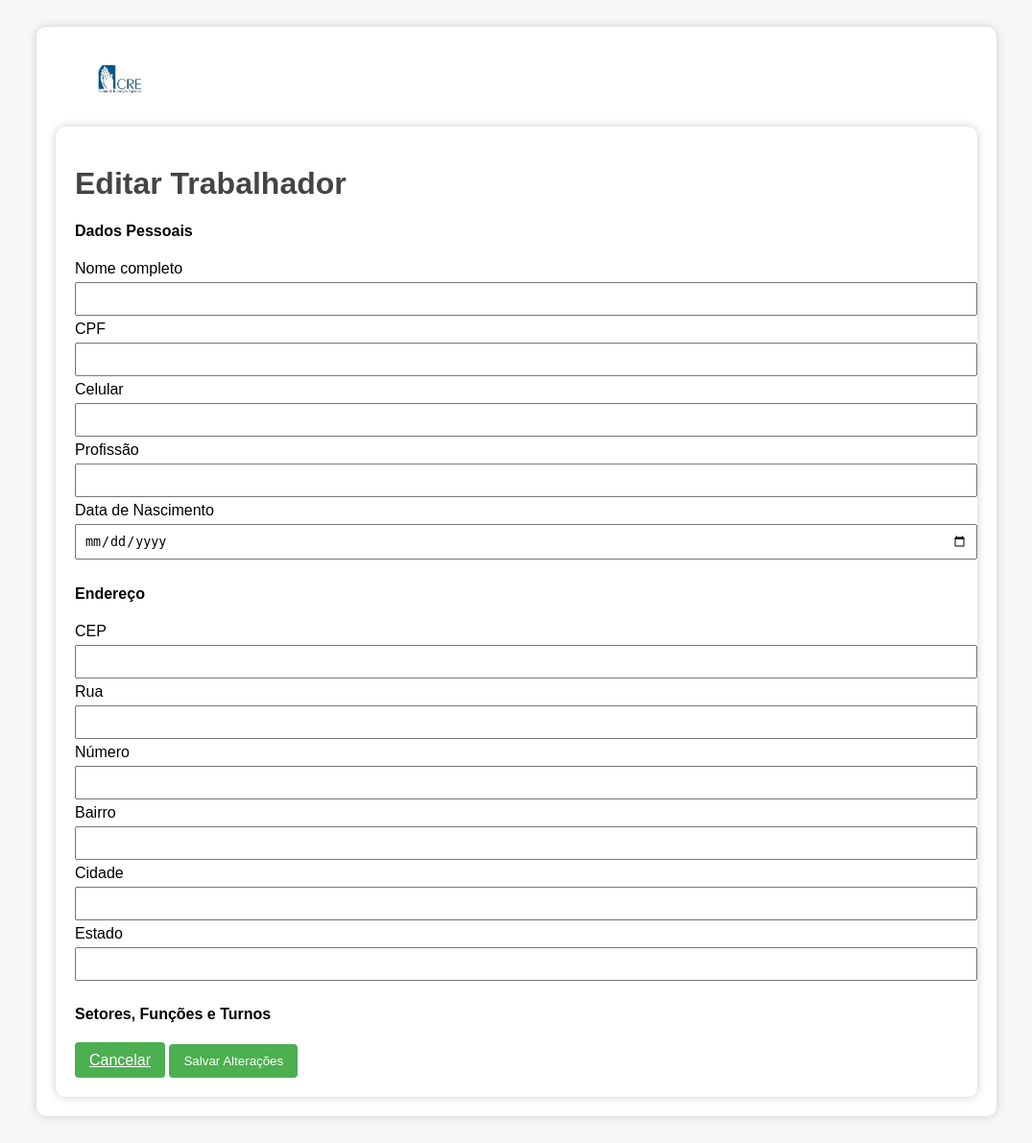
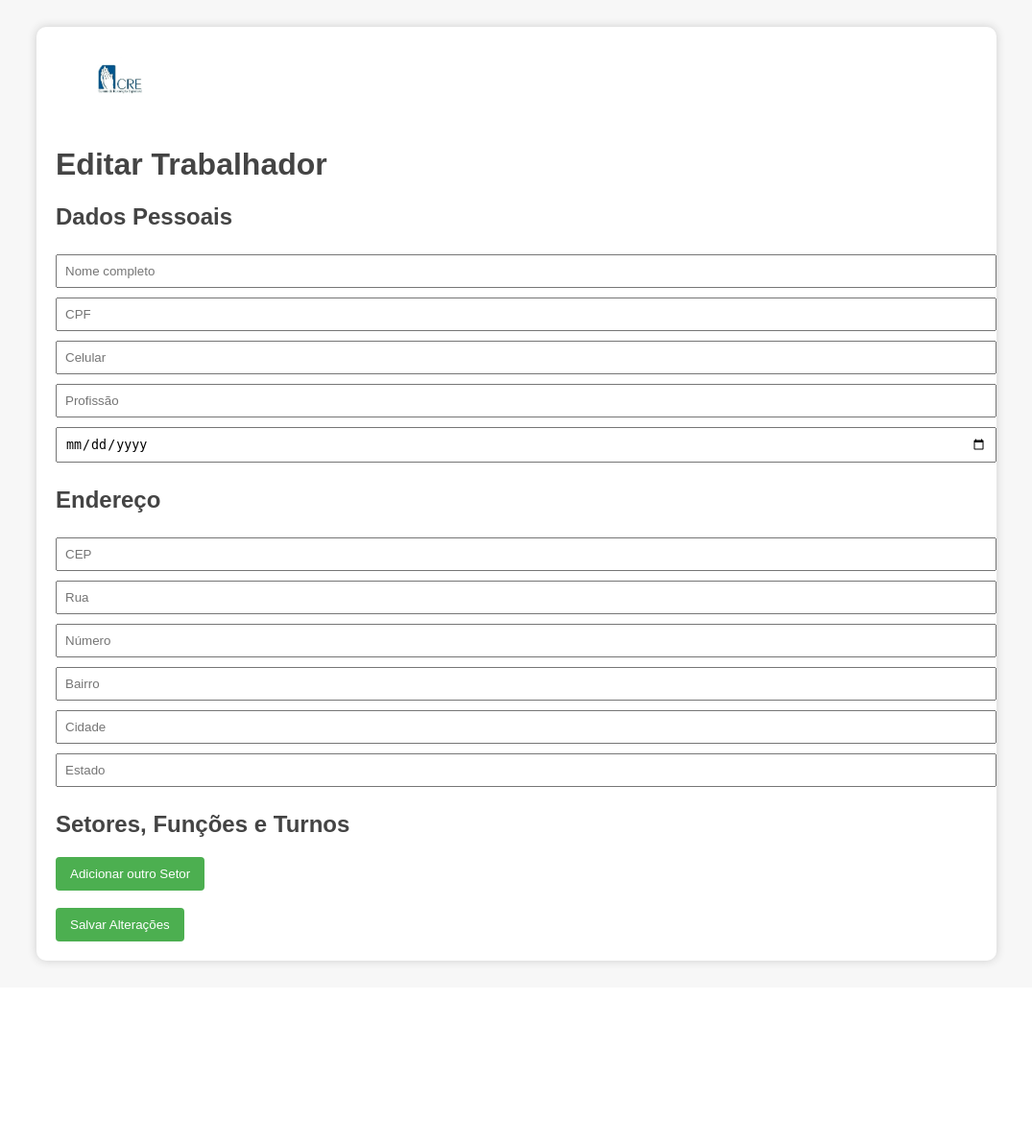
Before and after one commit to rdfranca/centro-espirita-app, a Flask app: template templates/editar.html in a window 1280 px wide. Shown: the whole page at 96% size, without its empty margins (102-1177 px from the left). After the commit the page ends 1007 px from the top, so only its background shows below. Run offline with Flask 3, Linux system fonts and the light colour scheme; the template is opened without the code that fills it, so the values that code supplies are empty; some libraries are stand-ins or nearby versions.

Commit message:
mudança no form editar.

```diff
--- a/templates/editar.html
+++ b/templates/editar.html
@@ -1,102 +1,101 @@
 {% extends "base.html" %}
 {% block content %}
-<div class="container mt-5">
-    <h1 class="text-center mb-4">Editar Trabalhador</h1>
-    <form action="/atualizar/{{ trabalhador[0] }}" method="POST">
-        <h4>Dados Pessoais</h4>
-        <div class="mb-3">
-            <label>Nome completo</label>
-            <input type="text" name="nome" class="form-control" value="{{ trabalhador[1] }}" required>
-        </div>
-        <div class="mb-3">
-            <label>CPF</label>
-            <input type="text" name="cpf" class="form-control" value="{{ trabalhador[2] }}" required>
-        </div>
-        <div class="mb-3">
-            <label>Celular</label>
-            <input type="text" name="celular" class="form-control" value="{{ trabalhador[3] }}">
-        </div>
-        <div class="mb-3">
-            <label>Profissão</label>
-            <input type="text" name="profissao" class="form-control" value="{{ trabalhador[4] }}">
-        </div>
-        <div class="mb-3">
-            <label>Data de Nascimento</label>
-            <input type="date" name="nascimento" class="form-control" value="{{ trabalhador[5] }}">
-        </div>
+<h1>Editar Trabalhador</h1>
+<form action="/atualizar/{{ trabalhador.id }}" method="POST">
+    <h2>Dados Pessoais</h2>
+    <input type="text" name="nome" value="{{ trabalhador.nome }}" placeholder="Nome completo" required>
+    <input type="text" name="cpf" value="{{ trabalhador.cpf }}" placeholder="CPF" required>
+    <input type="text" name="celular" value="{{ trabalhador.celular }}" placeholder="Celular">
+    <input type="text" name="profissao" value="{{ trabalhador.profissao }}" placeholder="Profissão">
+    <input type="date" name="nascimento" value="{{ trabalhador.nascimento }}" placeholder="Data de nascimento">
 
-        <h4>Endereço</h4>
-        <div class="mb-3">
-            <label>CEP</label>
-            <input type="text" name="cep" class="form-control" value="{{ trabalhador[6] }}">
-        </div>
-        <div class="mb-3">
-            <label>Rua</label>
-            <input type="text" name="rua" class="form-control" value="{{ trabalhador[7] }}">
-        </div>
-        <div class="mb-3">
-            <label>Número</label>
-            <input type="text" name="numero" class="form-control" value="{{ trabalhador[8] }}">
-        </div>
-        <div class="mb-3">
-            <label>Bairro</label>
-            <input type="text" name="bairro" class="form-control" value="{{ trabalhador[9] }}">
-        </div>
-        <div class="mb-3">
-            <label>Cidade</label>
-            <input type="text" name="cidade" class="form-control" value="{{ trabalhador[10] }}">
-        </div>
-        <div class="mb-3">
-            <label>Estado</label>
-            <input type="text" name="estado" class="form-control" value="{{ trabalhador[11] }}">
-        </div>
+    <h2>Endereço</h2>
+    <input type="text" name="cep" value="{{ trabalhador.cep }}" placeholder="CEP">
+    <input type="text" name="rua" value="{{ trabalhador.rua }}" placeholder="Rua">
+    <input type="text" name="numero" value="{{ trabalhador.numero }}" placeholder="Número">
+    <input type="text" name="bairro" value="{{ trabalhador.bairro }}" placeholder="Bairro">
+    <input type="text" name="cidade" value="{{ trabalhador.cidade }}" placeholder="Cidade">
+    <input type="text" name="estado" value="{{ trabalhador.estado }}" placeholder="Estado">
 
-        <h4>Setores, Funções e Turnos</h4>
+    <h2>Setores, Funções e Turnos</h2>
     <div id="vinculos">
-            {% for setor_id, funcao_id, turno in vinculos %}
-                <div class="row align-items-end mb-3 vinculo">
-                    <div class="col">
-                        <label>Setor</label>
-                        <select name="setores[]" class="form-select">
-                            <option disabled selected>Selecione o setor</option>
+        {% for v in trabalhador.vinculos %}
+        <div class="vinculo" style="display: flex; gap: 10px; align-items: center; margin-bottom: 10px;">
+            <label>Setor:</label>
+            <select name="setores[]" disabled>
                 {% for id, nome in setores %}
-                                <option value="{{ id }}" {% if id == setor_id %}selected{% endif %}>{{ nome }}</option>
+                    <option value="{{ id }}" {% if id == v.setor_id %}selected{% endif %}>{{ nome }}</option>
                 {% endfor %}
             </select>
-                    </div>
-                    <div class="col">
-                        <label>Função</label>
-                        <select name="funcoes[]" class="form-select">
-                            <option disabled selected>Selecione o setor primeiro</option>
+
+            <label>Função:</label>
+            <select name="funcoes[]" disabled>
+                {% for id, nome in funcoes_por_setor[v.setor_id] %}
+                    <option value="{{ id }}" {% if id == v.funcao_id %}selected{% endif %}>{{ nome }}</option>
+                {% endfor %}
             </select>
-                    </div>
-                    <div class="col">
-                        <label>Turno</label>
-                        <select name="turnos[]" class="form-select">
-                            <option value="Manhã" {% if turno == 'Manhã' %}selected{% endif %}>Manhã</option>
-                            <option value="Tarde" {% if turno == 'Tarde' %}selected{% endif %}>Tarde</option>
-                            <option value="Noite" {% if turno == 'Noite' %}selected{% endif %}>Noite</option>
+
+            <label>Turno:</label>
+            <select name="turnos[]" disabled>
+                <option value="Manhã" {% if v.turno == 'Manhã' %}selected{% endif %}>Manhã</option>
+                <option value="Tarde" {% if v.turno == 'Tarde' %}selected{% endif %}>Tarde</option>
+                <option value="Noite" {% if v.turno == 'Noite' %}selected{% endif %}>Noite</option>
             </select>
-                    </div>
+
+            <button type="button" class="btn btn-danger" onclick="removerVinculo(this)">❌</button>
         </div>
         {% endfor %}
     </div>
+    <button type="button" class="btn" onclick="adicionarVinculo()">Adicionar outro Setor</button>
 
-        <div class="d-flex justify-content-between mt-4">
-            <a href="/" class="btn btn-secondary">Cancelar</a>
-            <button type="submit" class="btn btn-success">Salvar Alterações</button>
-        </div>
+    <br><br>
+    <button type="submit" class="btn">Salvar Alterações</button>
 </form>
-</div>
 
 <script>
+function removerVinculo(botao) {
+    botao.parentElement.remove();
+}
+
+function adicionarVinculo() {
+    const container = document.getElementById("vinculos");
+    const div = document.createElement('div');
+    div.classList.add('vinculo');
+    div.style = "display: flex; gap: 10px; align-items: center; margin-bottom: 10px;";
+    div.innerHTML = `
+        <label>Setor:</label>
+        <select name="setores[]">
+            <option disabled selected>Selecione o setor</option>
+            {% for id, nome in setores %}
+                <option value="{{ id }}">{{ nome }}</option>
+            {% endfor %}
+        </select>
+
+        <label>Função:</label>
+        <select name="funcoes[]">
+            <option disabled selected>Selecione o setor primeiro</option>
+        </select>
+
+        <label>Turno:</label>
+        <select name="turnos[]">
+            <option disabled selected>Selecione o turno</option>
+            <option value="Manhã">Manhã</option>
+            <option value="Tarde">Tarde</option>
+            <option value="Noite">Noite</option>
+        </select>
+
+        <button type="button" class="btn btn-danger" onclick="removerVinculo(this)">❌</button>
+    `;
+    container.appendChild(div);
+    aplicarEventosVinculo(div);
+}
+
 function aplicarEventosVinculo(vinculo) {
     const selectSetor = vinculo.querySelector('select[name="setores[]"]');
     const selectFuncao = vinculo.querySelector('select[name="funcoes[]"]');
 
-    if (!selectSetor || !selectFuncao) return;
-
-    function carregarFuncoes(setorId, funcaoSelecionada = null) {
+    selectSetor.addEventListener('change', function () {
+        const setorId = this.value;
         fetch(`/funcoes/${setorId}`)
             .then(response => response.json())
             .then(data => {
@@ -105,27 +104,11 @@ function aplicarEventosVinculo(vinculo) {
                     const opt = document.createElement('option');
                     opt.value = id;
                     opt.textContent = nome;
-                    if (funcaoSelecionada && funcaoSelecionada == id) opt.selected = true;
                     selectFuncao.appendChild(opt);
                 });
+            })
+            .catch(err => console.error("Erro ao buscar funções:", err));
     });
 }
-
-    // Carrega inicialmente se estiver preenchido (para edição)
-    if (selectSetor.value) {
-        const funcaoSelecionada = selectFuncao.getAttribute('data-selected');
-        carregarFuncoes(selectSetor.value, funcaoSelecionada);
-    }
-
-    selectSetor.addEventListener('change', function () {
-        carregarFuncoes(this.value);
-    });
-}
-
-// Executar nos vínculos ao carregar a página
-window.addEventListener('DOMContentLoaded', () => {
-    document.querySelectorAll('.vinculo').forEach(aplicarEventosVinculo);
-});
 </script>
-
 {% endblock %}
```
Lines whose indentation alone changed are shown as unchanged.
